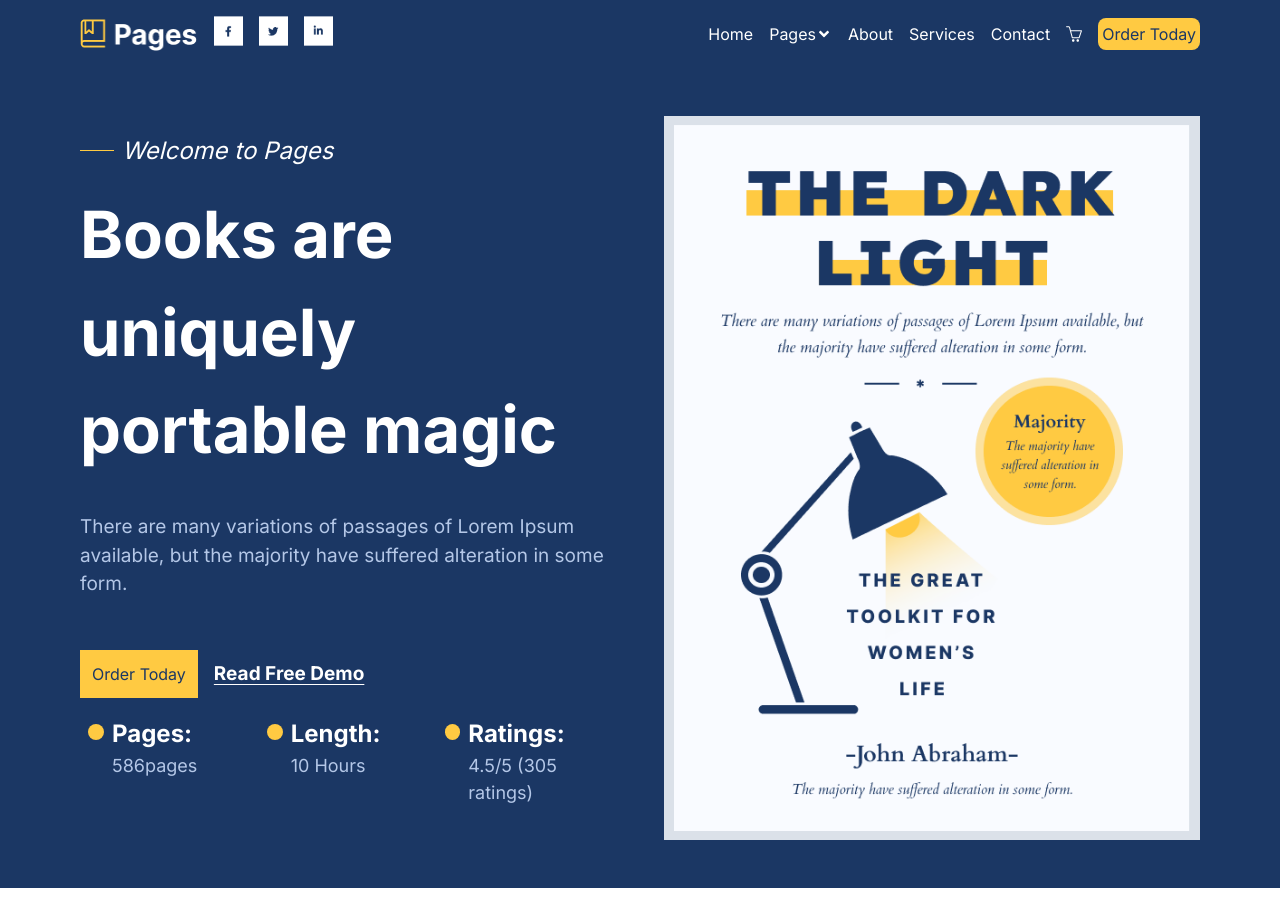
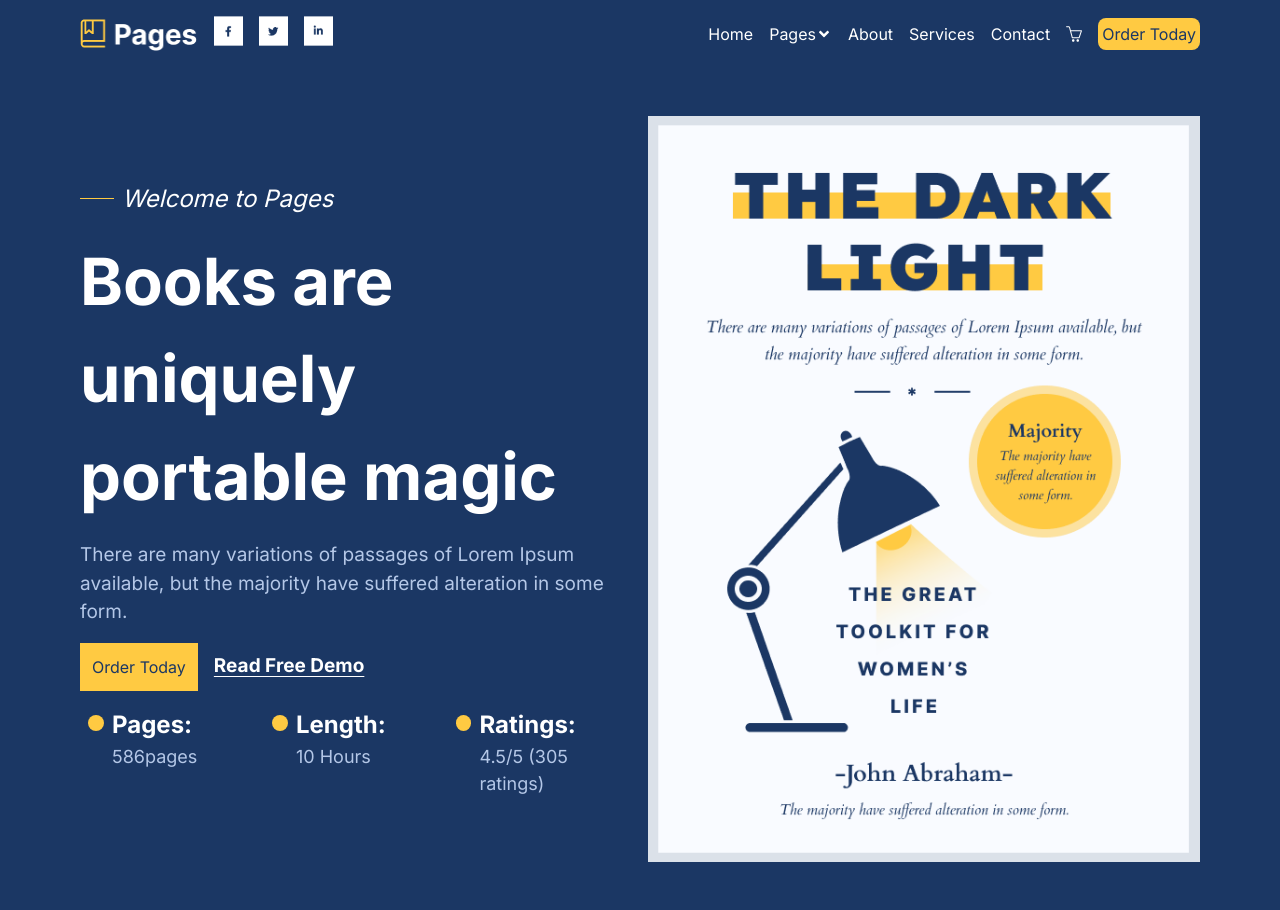
Before and after one commit to QulamSamadli/book-webflow, a Next.js app: page / in a window 1280 px wide. Before the commit the page ends 888 px from the top, so only its background shows below. Built offline with nearby package versions, Linux system fonts and the light colour scheme.

Commit message:
changes flex to grid

```diff
--- a/app/page.tsx
+++ b/app/page.tsx
@@ -5,9 +5,9 @@ import React from "react";
 const Home = () => {
   return (
     <div className="bg-[#1B3764] py-12 ">
-      <div className="container  grid grid-cols-2 gap-12 ">
+      <div className="container  grid grid-cols-2 items-center gap-4">
 
-    <div className="left grid">
+    <div className="left grid gap-4">
       <div className="flex items-center gap-2">
         <div className="border-t border-[#FFCA42] w-[34px]"> </div>
         <p className="text-white text-[24px] font-normal italic  ">Welcome to Pages</p>
```
